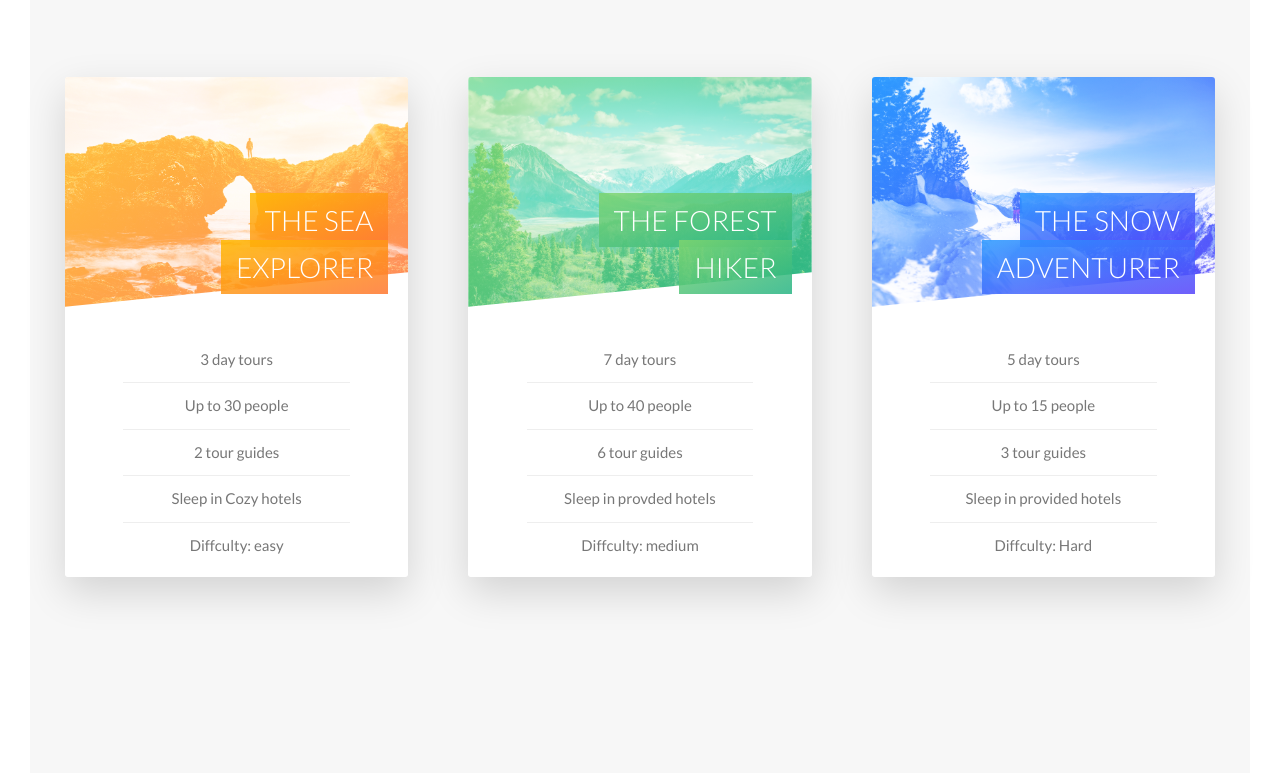
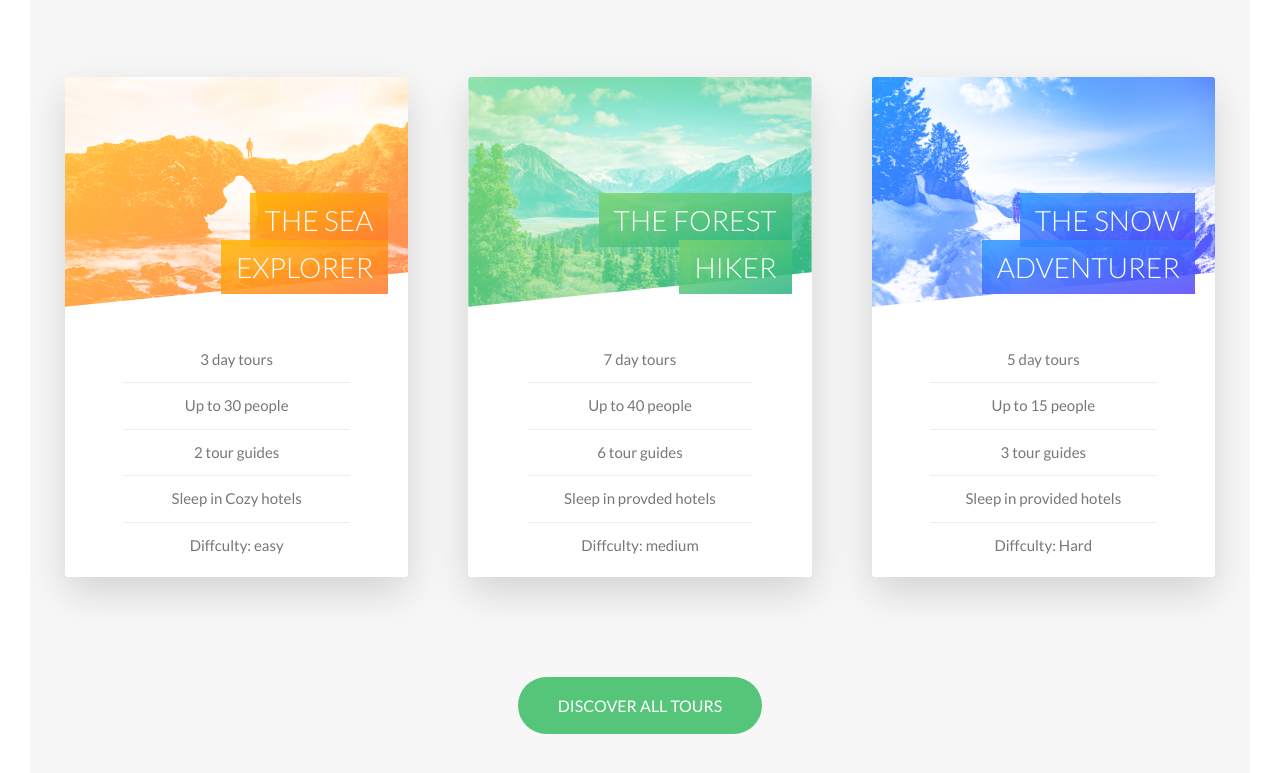
Before and after one commit to evertonProgramadorCriativo/Social-Network-pratica, a website: page index.html in a window 1280 px wide. Shown: the part 2561-3334 px from the top of the page. Drawn offline with Linux system fonts and the light colour scheme.

Commit message:
section tours pronta

```diff
--- a/index.html
+++ b/index.html
@@ -229,7 +229,10 @@
             </div>
 
             </div>
+            <div class="u-center-text u-margin-top-big">
+                <a href="#" class="btn btn--green">Discover all tours</a>
 
+            </div>
 
         </section>
     </main>
--- a/sass/base/_utilities.scss
+++ b/sass/base/_utilities.scss
@@ -6,3 +6,4 @@
 .u-margin-bottom-small {margin-bottom: 2rem;}
 .u-margin-bottom-medium {margin-bottom: 4rem;}
 .u-margin-bottom-big {margin-bottom: 8rem;}
+.u-margin-top-big {margin-top: 8rem;}
--- a/sass/components/_button.scss
+++ b/sass/components/_button.scss
@@ -38,6 +38,15 @@
 
     }
 
+    &--green {
+      background-color: $color-primary;
+      color: $color-white;
+
+      &::after {
+        background-color: $color-primary;
+      }
+
+    }
 
 
 
--- a/sass/pages/_home.scss
+++ b/sass/pages/_home.scss
@@ -26,7 +26,7 @@
 .section-tours {
 
     background-color: $color-grey-light-1;
-    padding: 25rem 0 50rem 0;
+    padding: 25rem 0 15rem 0;
     margin-top: -10rem;
 
 }
```
Also changed, not shown: css/style.css.
